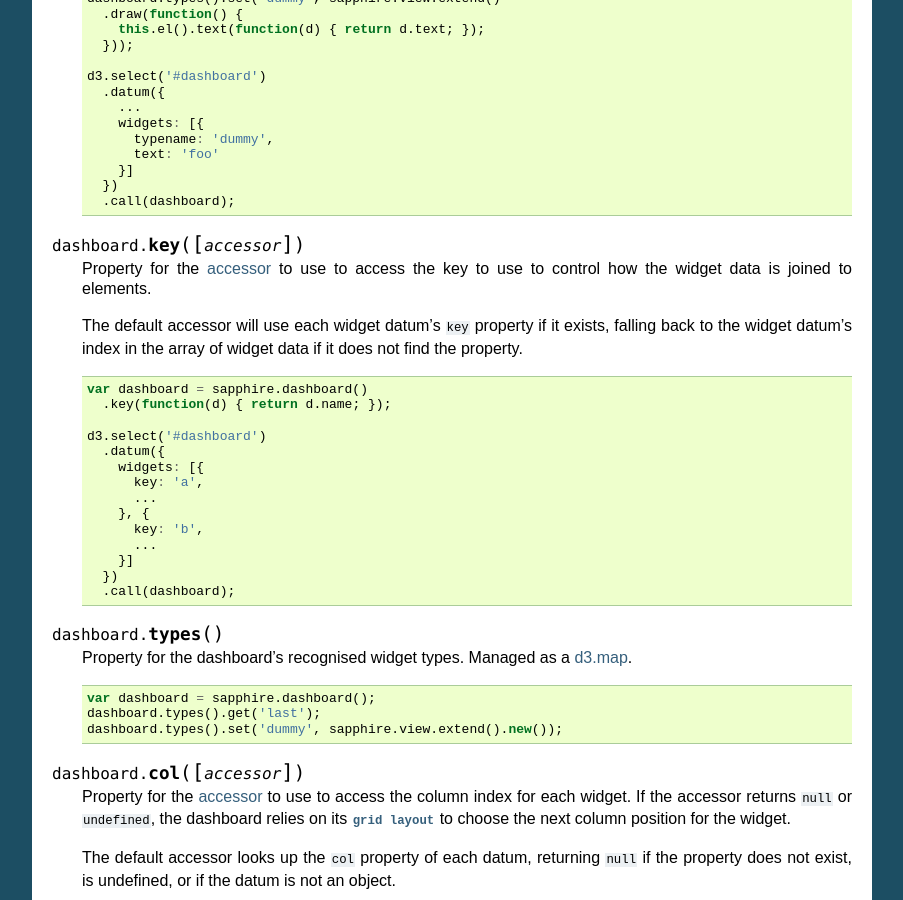
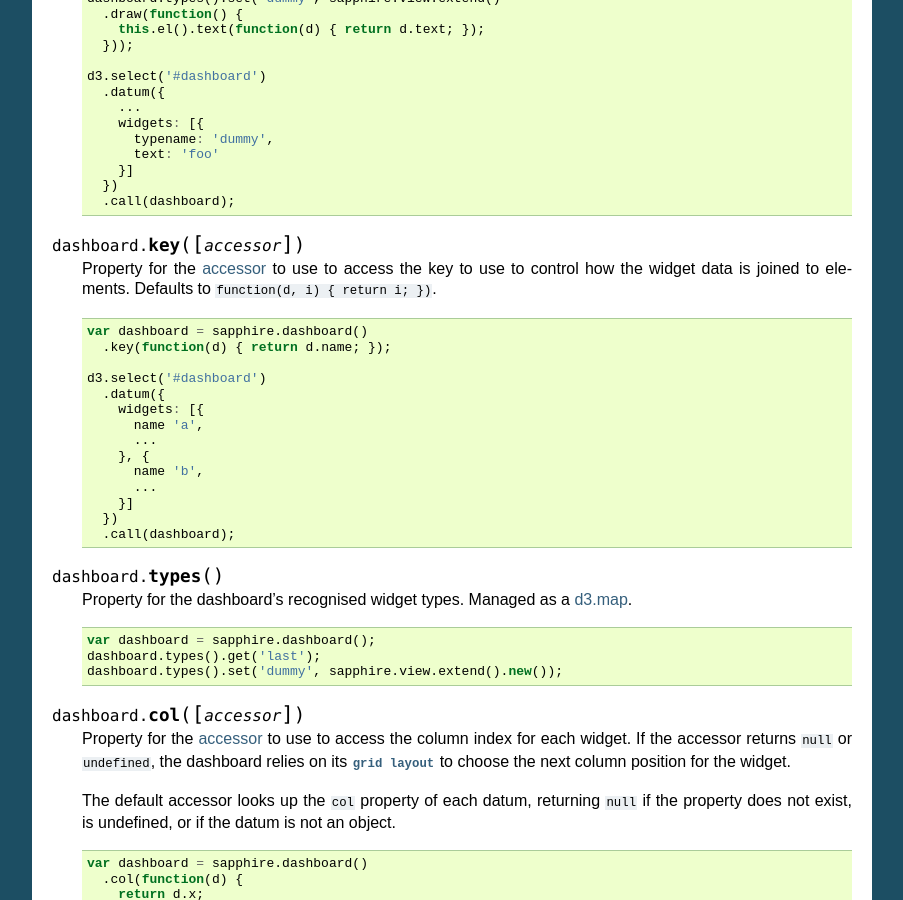
Before and after one commit to praekelt/sapphire, a Sphinx documentation site: the page built from docs/api/dashboard.rst, in a window 1280 px wide and 900 px high, scrolled down 1513 px. Shown: the whole window, without its empty margins (198-1101 px from the left). Built offline with Sphinx 7.4.7, drawn with Linux system fonts in a browser that asks for light colours.

Commit message:
Change docs for key functions to use their new defaults as of #36

```diff
--- a/docs/api/dashboard.rst
+++ b/docs/api/dashboard.rst
@@ -118,11 +118,8 @@
 .. function:: dashboard.key([accessor])
 
   Property for the :ref:`accessor <accessors>` to use to access the key to use
-  to control how the widget data is joined to elements.
-
-  The default accessor will use each widget datum's ``key`` property if it
-  exists, falling back to the widget datum's index in the array of widget data
-  if it does not find the property.
+  to control how the widget data is joined to elements. Defaults to
+  ``function(d, i) { return i; })``.
 
   .. code-block:: javascript
 
@@ -132,10 +129,10 @@
     d3.select('#dashboard')
       .datum({
         widgets: [{
-          key: 'a',
+          name 'a',
           ...
         }, {
-          key: 'b',
+          name 'b',
           ...
         }]
       })
```
Also changed, not shown: docs/api/widgets/lines.rst (+3 -6 lines).
